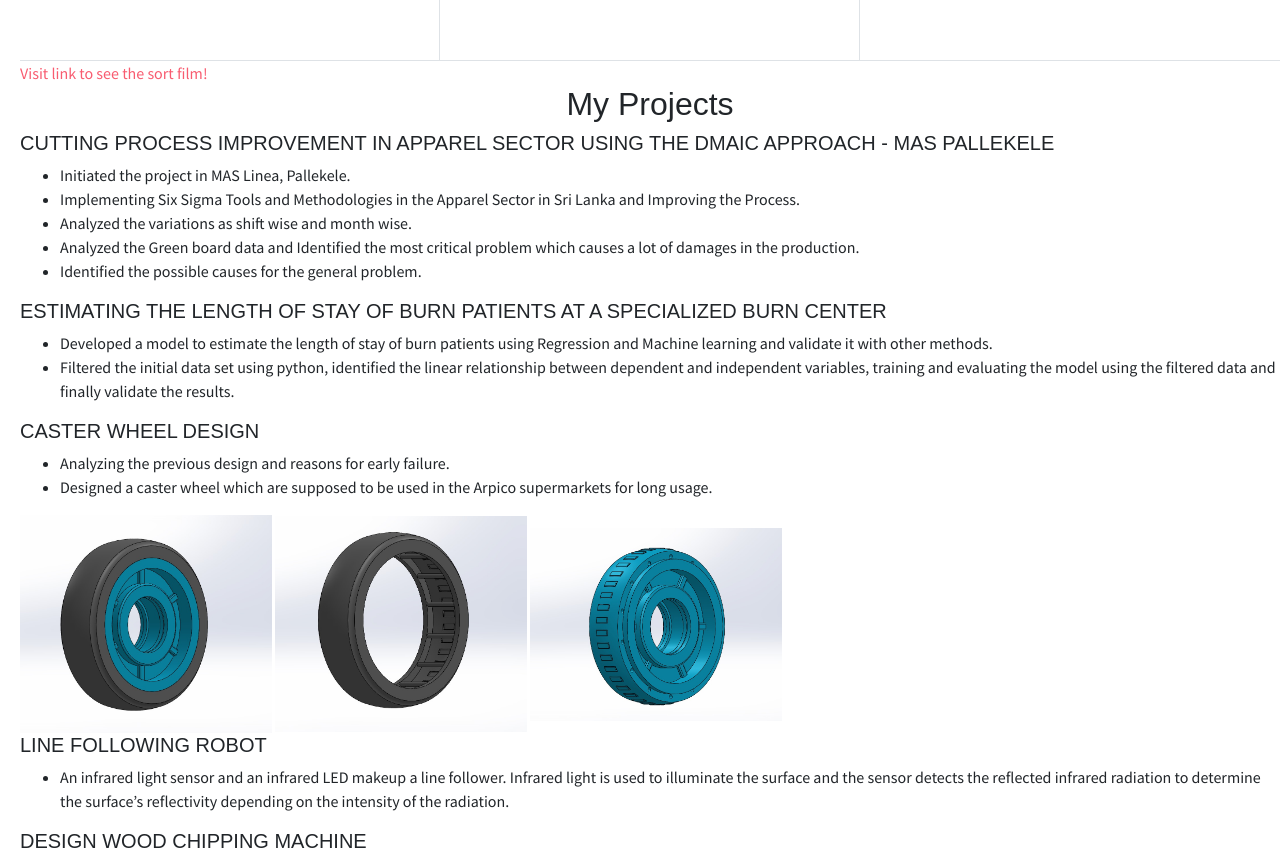
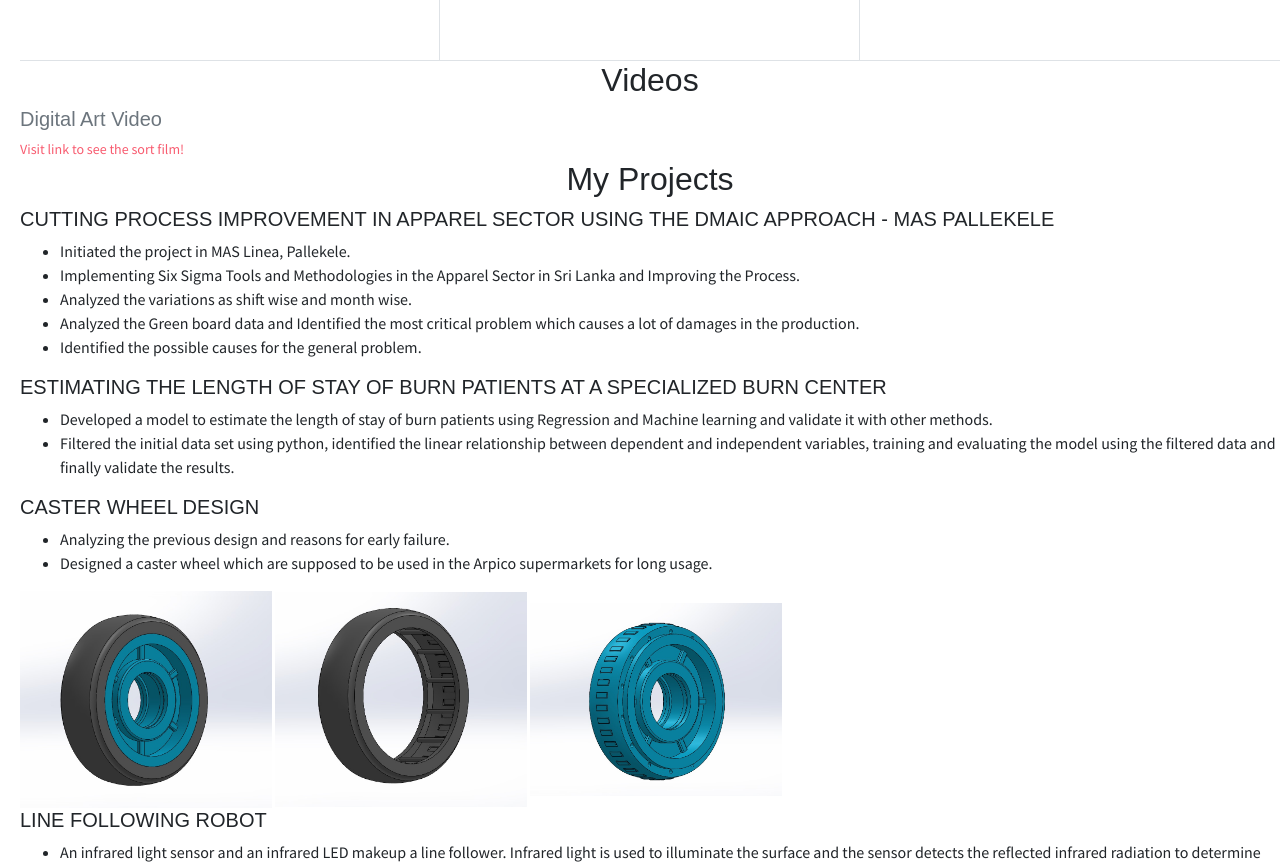
Before and after one commit to BrettLee97/Portfolio, a plain HTML site: page index.html in a window 1280 px wide. Shown: the part 944-1807 px from the top of the page. Drawn offline with nearby package versions, Linux system fonts and the light colour scheme.

Commit message:
Update index.html

```diff
--- a/index.html
+++ b/index.html
@@ -55,7 +55,17 @@
             </div>
         </div>
     </div>
-<a href="https://www.youtube.com/watch?v=N5-iMfVmjx4/">Visit link to see the sort film!</a>
+
+
+     <div id="Videos" class="Video-section">
+    <h2 class="section-title text-center">Videos</h2>
+    <div class="projects-container">
+           <div class="video">
+            <div class="video info">
+                <h5 class="video-title">Digital Art Video</h5>
+                <a href="https://www.youtube.com/watch?v=N5-iMfVmjx4/">Visit link to see the sort film!</a>
+            </div>
+        </div>
     <!-- Projects Section -->
 <div id="projects" class="projects-section">
     <h2 class="section-title text-center">My Projects</h2>
```
